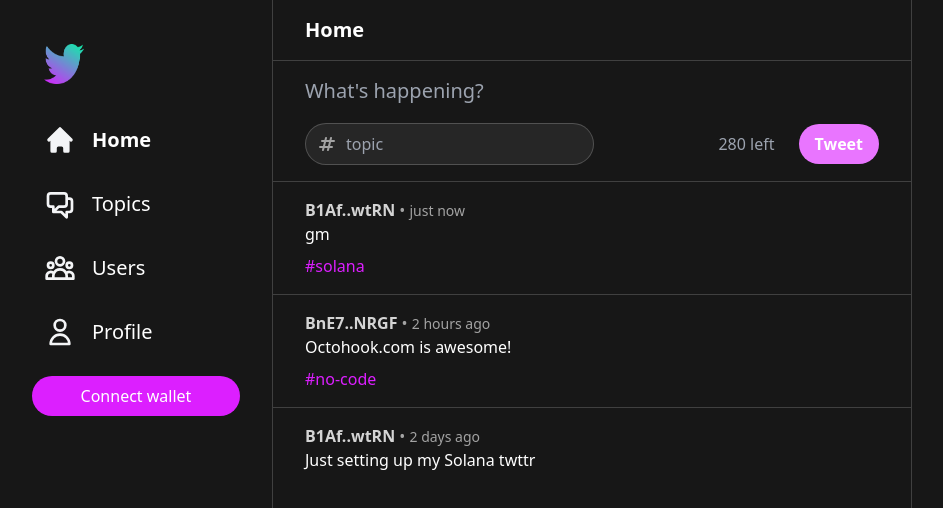
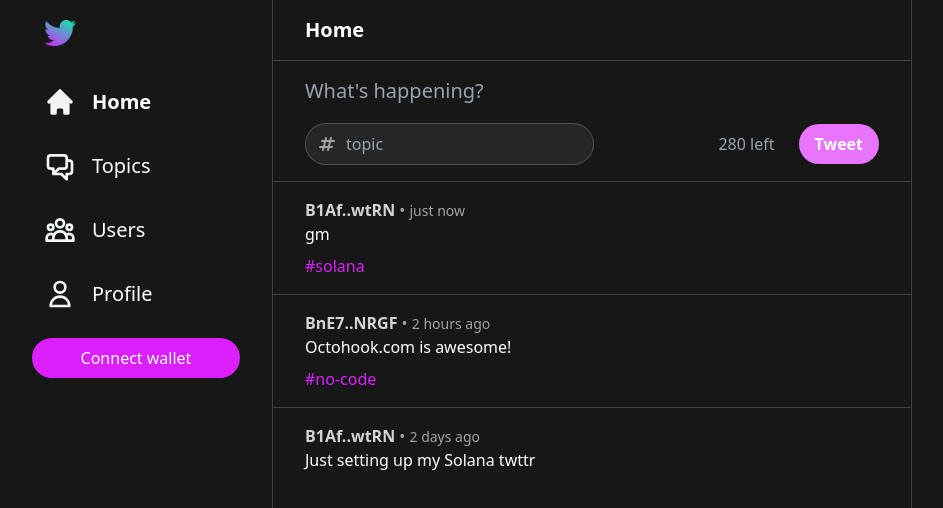
Before and after one commit to danieljcss/solana-twitter-dapp, a Vue app in the folder app/: page /#/ in a window 1280 px wide. Shown: the top 508 px of the page, without its empty margins (176-1119 px from the left). Built offline with nearby package versions, Linux system fonts and the light colour scheme.

Commit message:
Edit sidebar and logo

```diff
--- a/app/src/App.vue
+++ b/app/src/App.vue
@@ -9,7 +9,7 @@
   <div class="w-full max-w-3xl lg:max-w-4xl mx-auto">
     <!-- Sidebar. -->
     <the-sidebar
-      class="py-4 md:py-8 md:pl-4 md:pr-8 fixed w-20 md:w-64"
+      class="py-4 md:py-2 md:pl-4 md:pr-8 fixed w-20 md:w-64"
     ></the-sidebar>
 
     <!-- Main -->
--- a/app/src/components/TheSidebar.vue
+++ b/app/src/components/TheSidebar.vue
@@ -8,7 +8,7 @@
       :to="{ name: 'Home' }"
       class="inline-block rounded-full hover:bg-neutral-800 p-3 md:self-start"
     >
-      <img src="@/assets/solitter-logo.png" class="h-8 md:h-10 w-8 md:w-10" />
+      <img src="@/assets/solitter-logo.png" class="w-8" />
     </router-link>
     <div class="flex flex-col items-center md:items-stretch space-y-2">
       <router-link
```
